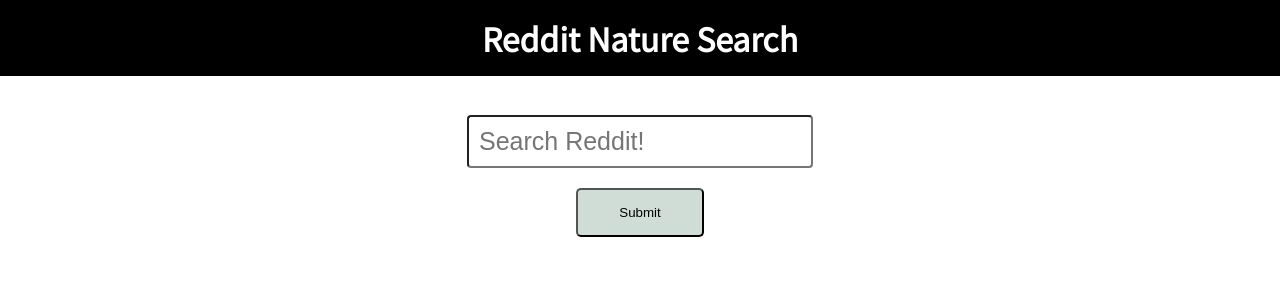
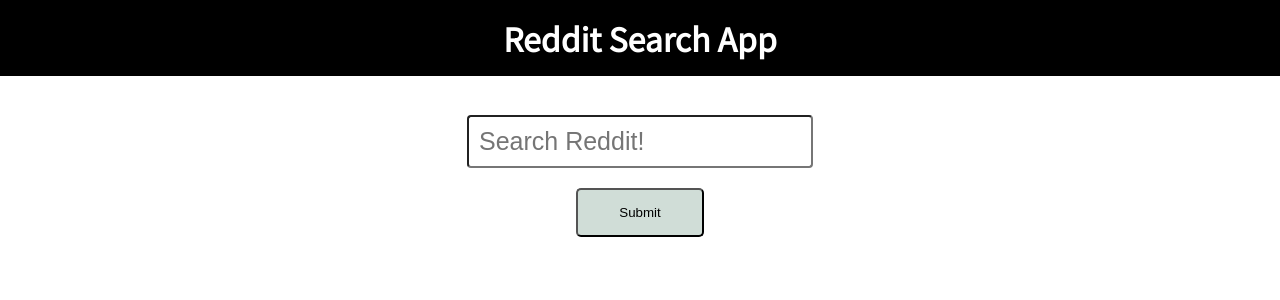
Before and after one commit to luke-h1/react-reddit-searcher, a React (Create React App) app: page / in a window 1280 px wide. Shown: the top 300 px of the page. Built offline with nearby package versions, Linux system fonts and the light colour scheme.

Commit message:
remove un used files & update title

```diff
--- a/src/App.js
+++ b/src/App.js
@@ -2,7 +2,7 @@
 import "./App.css";
 import getImages from "./components/api";
 function App() {
-  const [title] = useState("Reddit Nature Search");
+  const [title] = useState("Reddit Search App");
   const [searchTerm, setSearchTerm] = useState("");
   const [loading, setLoading] = useState(false);
   const [images, setImages] = useState([]);
```
Also changed, not shown: src/components/Results.js (deleted, +0 -17 lines), 1 other file (tests, documents, lock files or other folders).
